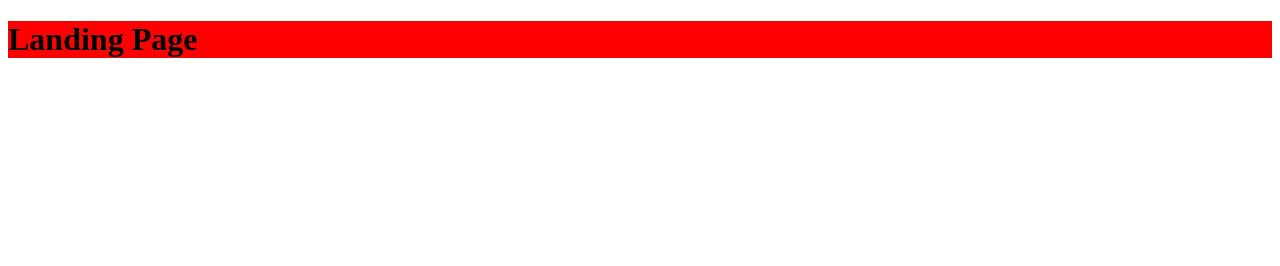
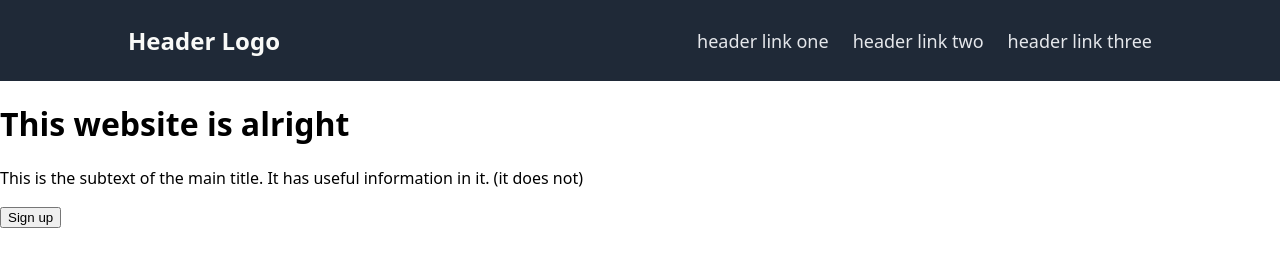
Before and after one commit to kinacinspace/Odin-Project-Landing-Page, a plain HTML site: page index.html in a window 1280 px wide. Drawn offline with Linux system fonts and the light colour scheme.

Commit message:
Add and style header

```diff
--- a/index.html
+++ b/index.html
@@ -8,6 +8,20 @@
     <link rel="stylesheet" href="styles.css">
 </head>
 <body>
-    <h1>Landing Page</h1>
+    <div class="header">
+        <div class="logo">Header Logo</div>
+        <ul>
+            <li><a href="">header link one</a></li>
+            <li><a href="">header link two</a></li>
+            <li><a href="">header link three</a></li>
+        </ul>
+    </div>
+    <div class="hero">
+        <div class="text">
+            <h1>This website is alright</h1>
+            <p>This is the subtext of the main title. It has useful information in it. (it does not)</p>
+            <button>Sign up</button>
+        </div>
+    </div>
 </body>
 </html>
--- a/styles.css
+++ b/styles.css
@@ -1,3 +1,33 @@
-h1 {
-    background-color: red;
+body {
+    display: flex;
+    flex-direction: column;
+    margin: 0;
+    font-family: system-ui, -apple-system, BlinkMacSystemFont, 'Segoe UI', Roboto, Oxygen, Ubuntu, Cantarell, 'Open Sans', 'Helvetica Neue', sans-serif;
 }
+
+.header {
+    display: flex;
+    justify-content: space-between;
+    align-items: center;
+    background-color: #1F2937;
+    padding: 24px 128px;
+}
+
+.header .logo{
+    font-size: 24px;
+    font-weight: bold;
+    color: #F9FaF8;
+}
+
+.header ul{
+    display: flex;
+    list-style-type: none;
+    margin: 0;
+    gap: 24px;
+}
+
+.header ul a{
+    text-decoration: none;
+    color: #E5E7EB;
+    font-size: 18px;
+}
```
